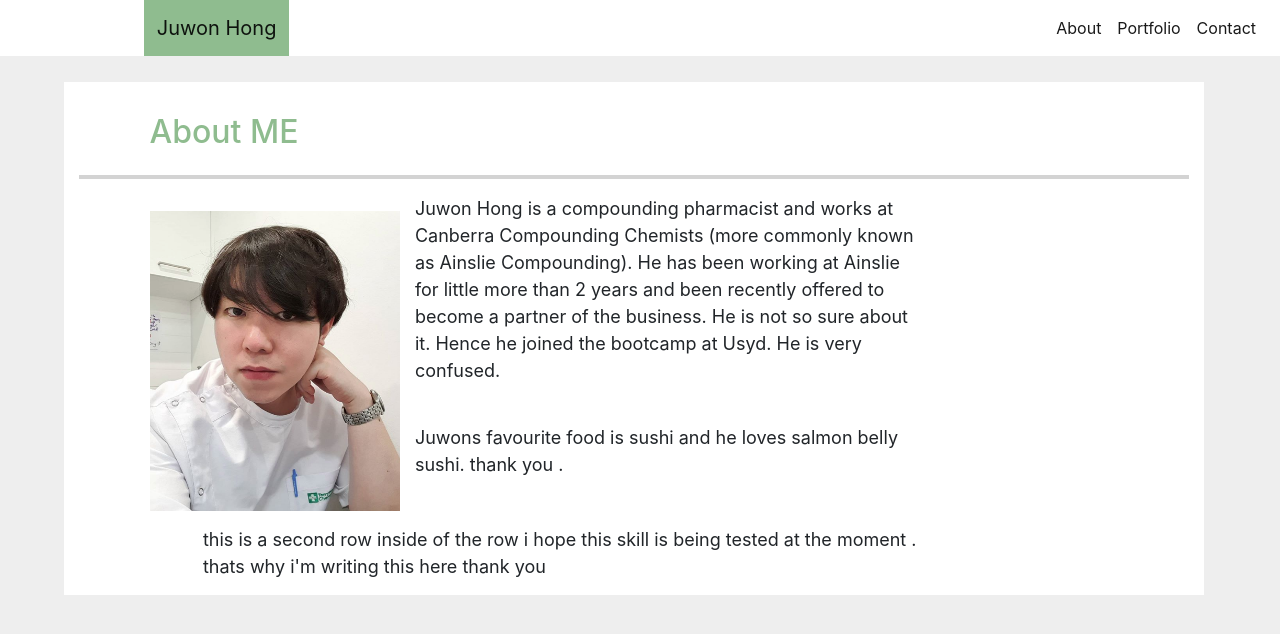
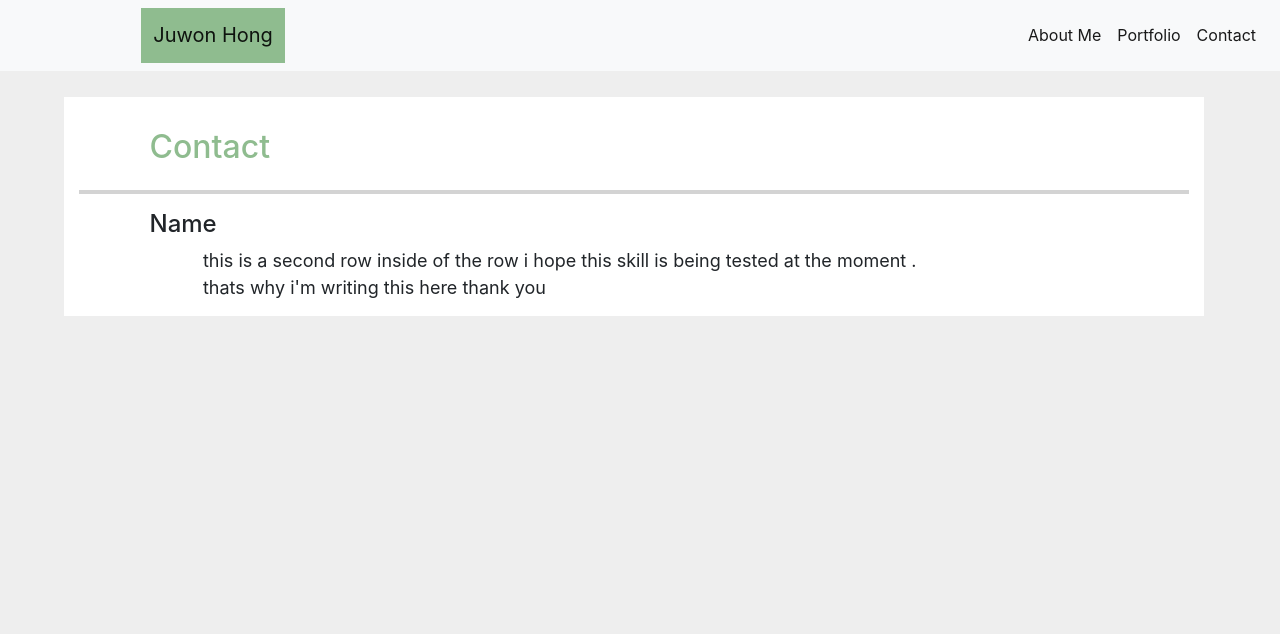
Before and after one commit to lordjuey/homeWork2, a plain HTML site: page contact.html in a window 1280 px wide. Drawn offline with nearby package versions, Linux system fonts and the light colour scheme.

Commit message:
added links between pages and images

```diff
--- a/contact.html
+++ b/contact.html
@@ -14,26 +14,25 @@
 
 <body>
     <header>
-        <nav class="navbar navbar-expand-lg navbar-light">
+        <nav class="navbar navbar-expand-lg navbar-light bg-light">
             <a class="navbar-brand" href="#">Juwon Hong</a>
-            <button class="navbar-toggler" type="button" data-toggle="collapse" data-target="#navbarSupportedContent" aria-controls="navbarSupportedContent" aria-expanded="false" aria-label="Toggle navigation">
+            <button class="navbar-toggler" type="button" data-toggle="collapse" data-target="#navbarNav" aria-controls="navbarNav" aria-expanded="false" aria-label="Toggle navigation">
           <span class="navbar-toggler-icon"></span>
         </button>
-            <div class="collapse navbar-collapse" id="navbarSupportedContent">
+            <div class="collapse navbar-collapse" id="navbarNav">
                 <ul class="navbar-nav ml-auto">
-                    <ul class="navbar-nav">
-                        <li class="nav-item active">
-                            <a class="nav-link" href="#">About <span class="sr-only">(current)</span></a
-                >
-              </li>
-            <li class="nav-item active">
-              <a class="nav-link" href="#"
-                >Portfolio<span class="sr-only">(current)</span></a
+                    <li class="nav-item active">
+                        <a class="nav-link" href="index.html">About Me <span class="sr-only">(current)</span></a
               >
             </li>
 
             <li class="nav-item active">
-              <a class="nav-link" href="#"
+              <a class="nav-link" href="portfolio.html"
+                >Portfolio <span class="sr-only">(current)</span></a
+              >
+            </li>
+            <li class="nav-item active">
+              <a class="nav-link" href="contact.html"
                 >Contact<span class="sr-only">(current)</span></a
               >
             </li>
@@ -41,11 +40,12 @@
         </div>
       </nav>
     </header>
+
     <div class="container">
       <div class="row">
         <div class="col-lg-12">
           <h2 class="intro">
-            About ME
+            Contact
           </h2>
         </div>
       </div>
@@ -54,29 +54,7 @@
 
       <div class="row">
         <div class="col-lg-9">
-          <div class="thumbnail">
-            <img
-              src="image/juwonProfilePhoto.PNG"
-              class="float-left"
-              alt="juwonProfile"
-              title="Juwon at work, busy working not taking a selfie"
-              width="250"
-              height="300"
-            />
-            <p class="aboutMeP">
-              Juwon Hong is a compounding pharmacist and works at Canberra
-              Compounding Chemists (more commonly known as Ainslie Compounding).
-              He has been working at Ainslie for little more than 2 years and
-              been recently offered to become a partner of the business. He is
-              not so sure about it. Hence he joined the bootcamp at Usyd. He is
-              very confused.
-            </p>
-            <br />
-            <p class="aboutMeP">
-              Juwons favourite food is sushi and he loves salmon belly sushi.
-              thank you .
-            </p>
-          </div>
+          <h4>Name</h4>
         </div>
         <div class="row">
           <div class="col-lg-9">
--- a/style.css
+++ b/style.css
@@ -3,7 +3,6 @@ header {
 }
 
 .navbar-brand {
-    position: absolute;
     background: darkseagreen;
     margin-left: 10%;
     top: 0;
```
Also changed, not shown: index.html (+12 -13 lines), portfolio.html (+30 -37 lines).
